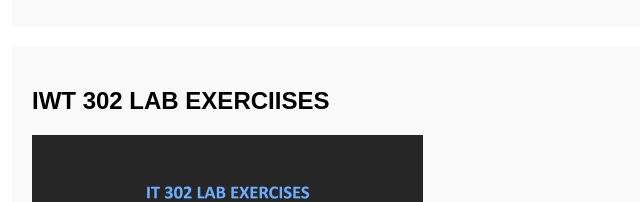
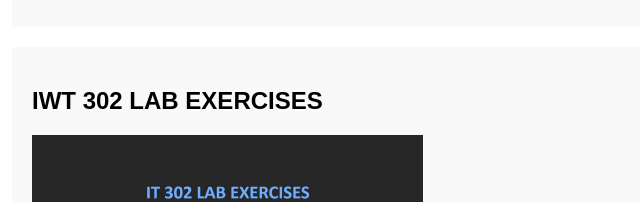
Before and after one commit to GarimaSinghTomar/portfolio2, a plain HTML site: page index.html in a window 1280 px wide. Shown: the part 1318-1520 px from the top of the page, 8-648 px from the left. Drawn offline with Linux system fonts and the light colour scheme.

Commit message:
Update index.html

```diff
--- a/index.html
+++ b/index.html
@@ -170,7 +170,7 @@ Feel free to explore and get to know me better. If you have any questions or wou
             </div>
         </section>
         <section id="section3">
-            <h1><b>IWT 302 LAB EXERCIISES</b></h1>
+            <h1><b>IWT 302 LAB EXERCISES</b></h1>
               <a href="https://garimasinghtomar.github.io/labExercises/"><img src="labExercises.png" /></a>
         </section>
         <section id="section4">
```
